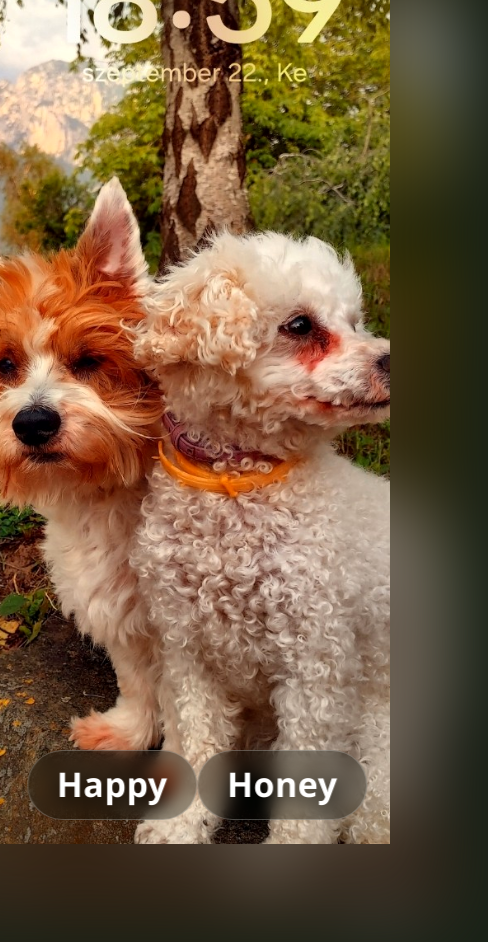
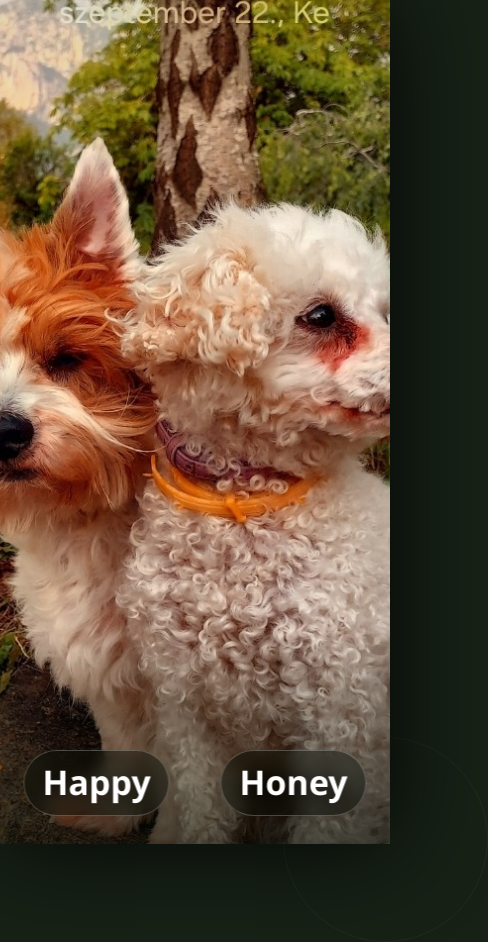
Before and after one commit to mrobika84-ship-it/Robert-weather-center, a website: page dogs.html in a window 390 px wide. Shown: the whole page, 488 px wide, since content can reach past the window. Before the commit the page ends 844 px from the top, so only its background shows below. Drawn offline with Linux system fonts and the light colour scheme.

Commit message:
Fix Happy and Honey crop on phone and tablet

```diff
--- a/dogs.html
+++ b/dogs.html
@@ -1,11 +1,17 @@
 <!doctype html>
 <html lang="hu"><head><meta charset="utf-8"><meta name="viewport" content="width=device-width,initial-scale=1,viewport-fit=cover"><meta name="theme-color" content="#182217"><title>Happy & Honey</title>
 <style>
-*{box-sizing:border-box}html,body{margin:0;width:100%;height:100%;overflow:hidden;background:#182217;font-family:Segoe UI,Arial,sans-serif}
-body:before{content:"";position:fixed;inset:-45px;background:url('assets/happy-honey.jpg') center/cover no-repeat;filter:blur(34px) brightness(.64) saturate(1.15);transform:scale(1.08)}
-body:after{content:"";position:fixed;inset:0;background:linear-gradient(90deg,rgba(12,18,10,.58),transparent 27%,transparent 73%,rgba(12,18,10,.58)),linear-gradient(0deg,rgba(8,13,7,.48),transparent 40%,rgba(8,13,7,.18))}
-.photo{position:absolute;z-index:1;inset:0;background:url('assets/happy-honey.jpg') center 52%/auto 164% no-repeat;filter:saturate(1.08) contrast(1.03);box-shadow:0 0 85px rgba(0,0,0,.7)}
-.names{position:absolute;z-index:2;left:50%;bottom:38px;transform:translateX(-50%);width:min(880px,86vw);display:flex;justify-content:space-between;align-items:end;pointer-events:none}
-.name{min-width:240px;text-align:center;color:white;font-size:48px;font-weight:800;letter-spacing:.5px;text-shadow:0 4px 20px rgba(0,0,0,.85);padding:10px 28px 12px;border-radius:999px;background:rgba(10,16,9,.36);border:1px solid rgba(255,255,255,.25);backdrop-filter:blur(8px)}
-@media(max-width:800px){.photo{background-size:auto 150%}.names{bottom:24px}.name{font-size:34px;min-width:170px}}
+*{box-sizing:border-box}html,body{margin:0;width:100%;height:100%;overflow:hidden;background:#172116;font-family:Segoe UI,Arial,sans-serif}
+body{background:radial-gradient(circle at 50% 30%,#42533a 0%,#22301f 42%,#10170f 100%)}
+body:before,body:after{content:"";position:absolute;border-radius:50%;border:1px solid rgba(255,255,255,.045);pointer-events:none}
+body:before{width:58vw;height:58vw;left:-28vw;top:-20vw}body:after{width:52vw;height:52vw;right:-25vw;bottom:-25vw}
+.photo{position:absolute;z-index:1;top:0;bottom:0;left:50%;width:min(1050px,100vw);transform:translateX(-50%);background:url('assets/happy-honey.jpg') center center/cover no-repeat;box-shadow:0 0 90px rgba(0,0,0,.88)}
+.photo:after{content:"";position:absolute;inset:0;background:linear-gradient(0deg,rgba(5,10,4,.65) 0%,transparent 25%,transparent 78%,rgba(5,10,4,.12) 100%)}
+.names{position:absolute;z-index:2;left:50%;bottom:34px;transform:translateX(-50%);width:min(820px,78vw);display:flex;justify-content:space-between;pointer-events:none}
+.name{min-width:220px;text-align:center;color:white;font-size:46px;font-weight:800;text-shadow:0 4px 22px rgba(0,0,0,.95);padding:9px 26px 11px;border-radius:999px;background:rgba(8,14,7,.45);border:1px solid rgba(255,255,255,.24);backdrop-filter:blur(8px)}
+@media(max-aspect-ratio:1/1){
+ .photo{width:100vw;background-size:180% auto;background-position:center 50%}
+ .names{width:88vw;bottom:28px}
+ .name{font-size:34px;min-width:145px;padding:8px 18px 10px}
+}
 </style></head><body><div class="photo"></div><div class="names"><div class="name">Happy</div><div class="name">Honey</div></div></body></html>
```
